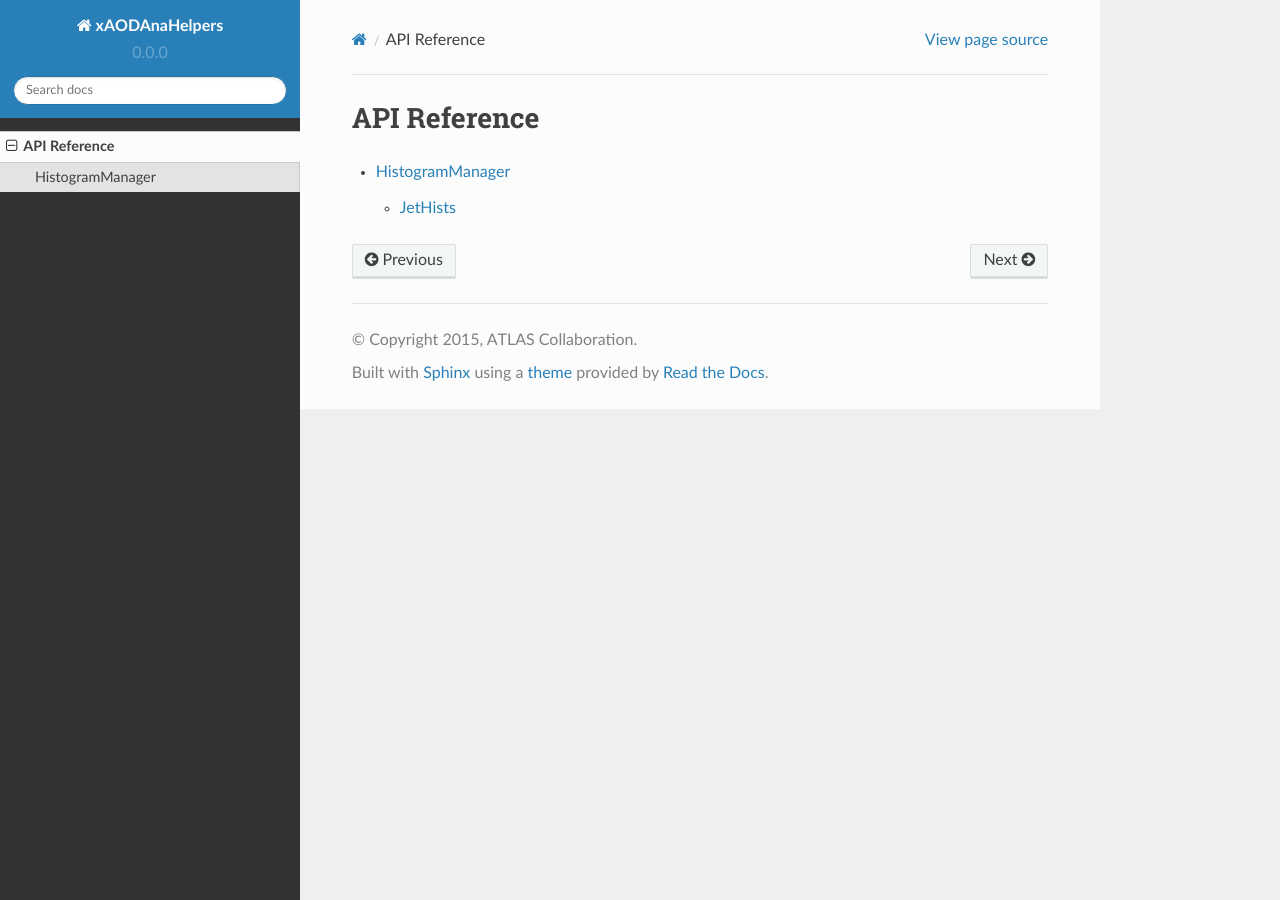
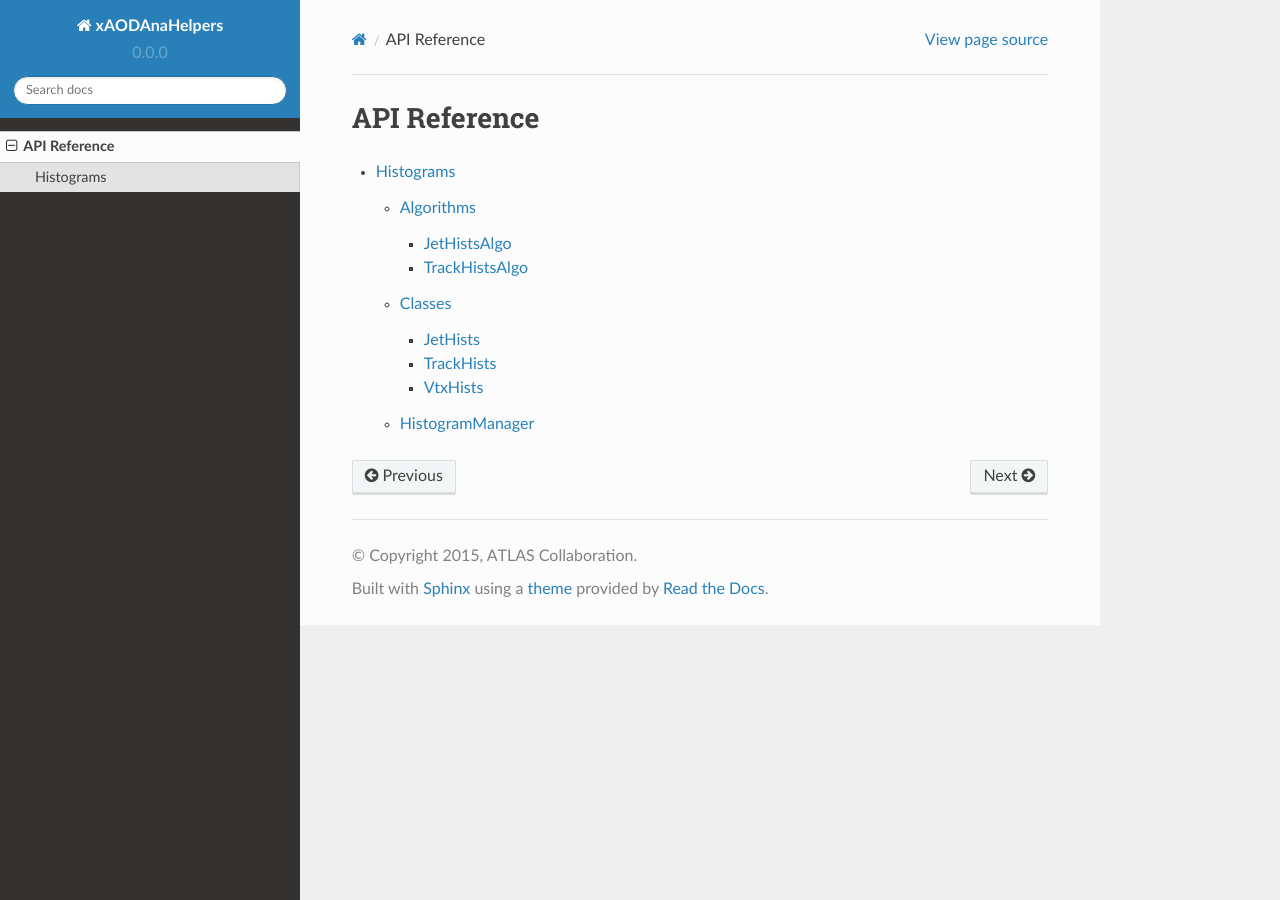
Before and after one commit to UCATLAS/xAODAnaHelpers, a Sphinx documentation site: the page built from docs/api.rst, in a window 1280 px wide. Built offline with Sphinx 7.4.7 and the Read the Docs theme 2.0.0, drawn with Linux system fonts in a browser that asks for light colours.

Commit message:
Add in all histogram stuff

```diff
--- /dev/null
+++ b/docs/Histograms.rst
@@ -0,0 +1,27 @@
+Histograms
+==========
+
+Algorithms
+----------
+.. toctree::
+   :maxdepth: 2
+
+   JetHistsAlgo
+   TrackHistsAlgo
+
+Classes
+-------
+.. toctree::
+   :maxdepth: 2
+
+   JetHists
+   TrackHists
+   VtxHists
+
+HistogramManager
+----------------
+.. doxygenclass:: HistogramManager
+   :members:
+   :undoc-members:
+   :protected-members:
+   :private-members:
--- a/docs/api.rst
+++ b/docs/api.rst
@@ -4,4 +4,4 @@ API Reference
 .. toctree::
    :maxdepth: 4
 
-   HistogramManager
+   Histograms
```
Also changed, not shown: docs/HistogramManager.rst (deleted, +0 -13 lines), docs/JetHistsAlgo.rst (added, +8 -0 lines), docs/TrackHists.rst (added, +8 -0 lines), docs/TrackHistsAlgo.rst (added, +8 -0 lines), docs/VtxHists.rst (added, +8 -0 lines).
